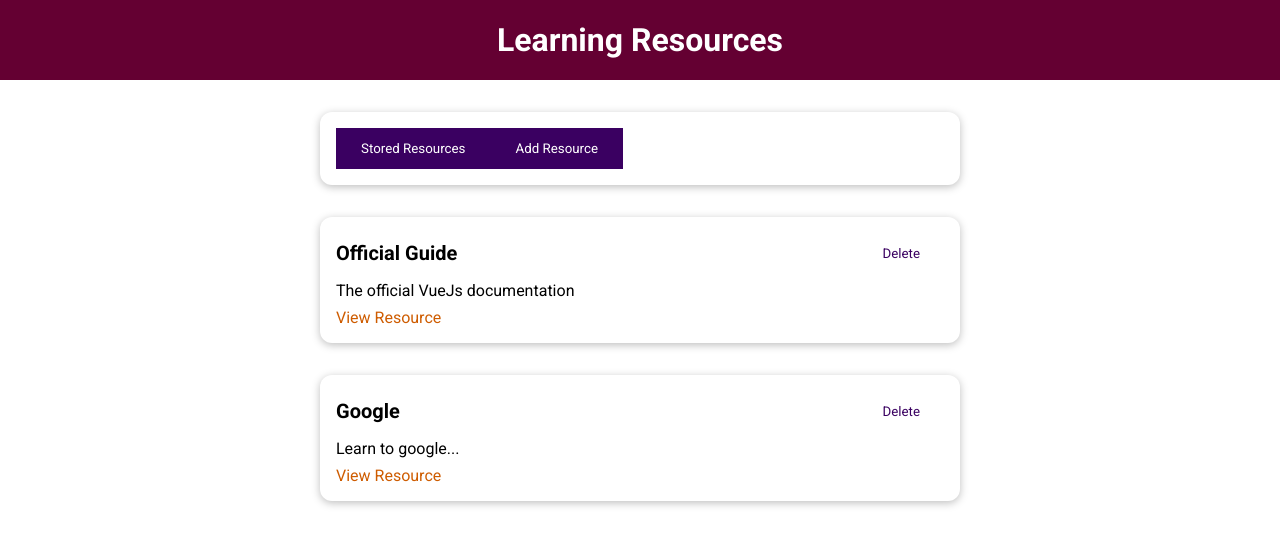
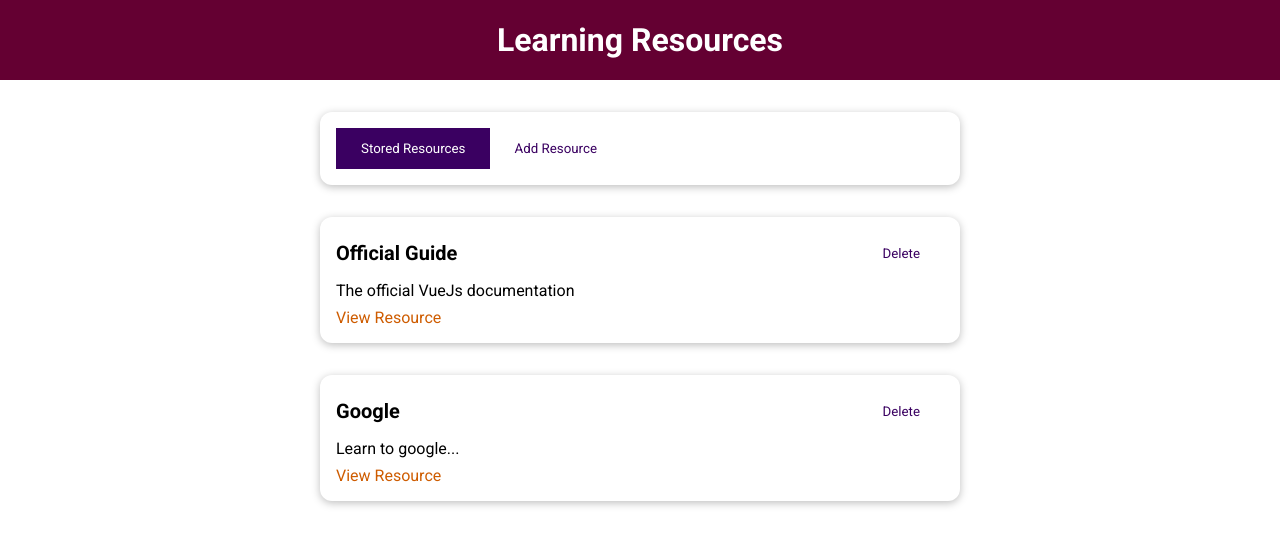
Before and after one commit to jrnewton/udemy-vue-complete-guide, a Vue app: page / in a window 1280 px wide. Shown: the top 546 px of the page. Built offline with nearby package versions, Linux system fonts and the light colour scheme.

Commit message:
Style the buttons based on which tab is selected

```diff
--- a/src/components/resources/ResourceManager.vue
+++ b/src/components/resources/ResourceManager.vue
@@ -1,9 +1,9 @@
 <template>
   <base-card>
-    <base-button @click="setSelectedTab('resource-list')"
+    <base-button @click="setSelectedTab('resource-list')" :mode="listButtonMode"
       >Stored Resources</base-button
     >
-    <base-button @click="setSelectedTab('add-resource')"
+    <base-button @click="setSelectedTab('add-resource')" :mode="addButtonMode"
       >Add Resource</base-button
     >
   </base-card>
@@ -38,6 +38,14 @@ export default {
       ]
     };
   },
+  computed: {
+    listButtonMode() {
+      return this.selectedTab === 'resource-list' ? null : 'flat';
+    },
+    addButtonMode() {
+      return this.selectedTab === 'add-resource' ? null : 'flat';
+    }
+  },
   provide() {
     return {
       resources: this.storedResources
```
